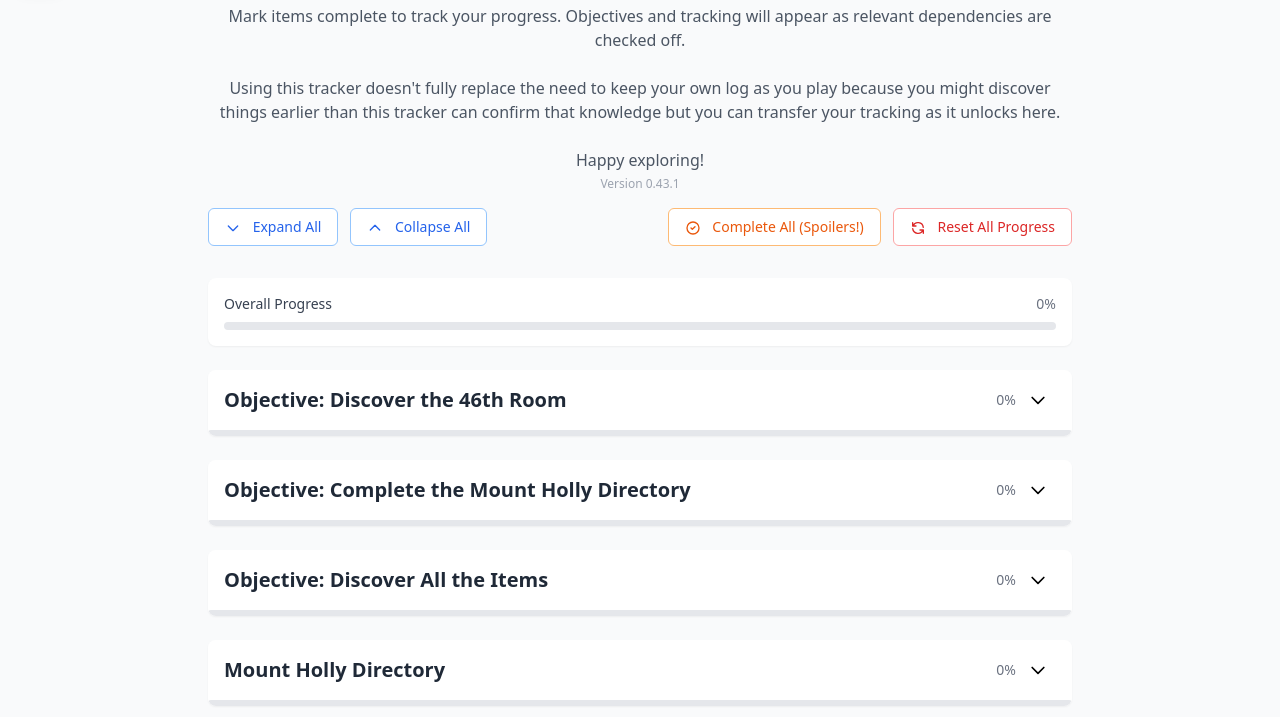
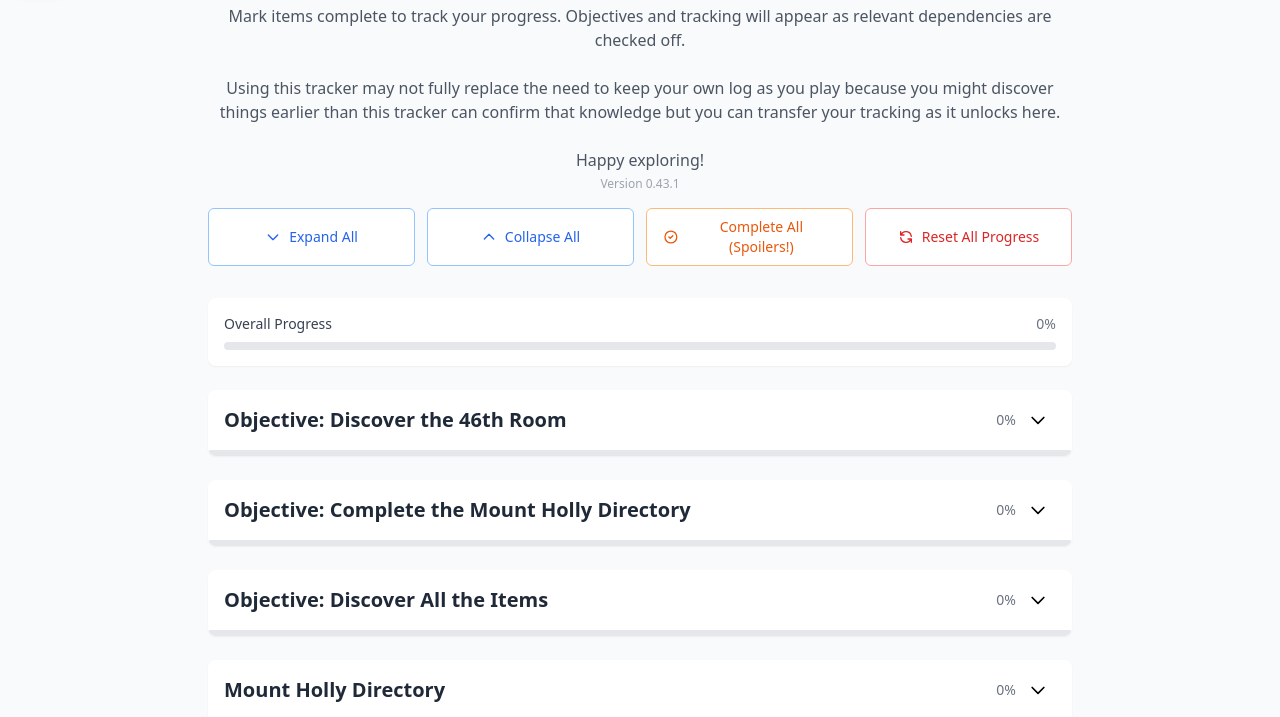
Before and after one commit to juviasuisei/blueprince, a website: page index.html in a window 1280 px wide. Shown: the part 80-797 px from the top of the page. Drawn offline with nearby package versions, Linux system fonts and the light colour scheme.

Commit message:
Add files via upload

```diff
--- a/index.html
+++ b/index.html
@@ -128,7 +128,7 @@
             <p class="text-gray-600">
               Mark items complete to track your progress. Objectives and tracking will appear as relevant
               dependencies are checked off.<br /><br />
-              Using this tracker doesn't fully replace the need to keep your own log as you play because
+              Using this tracker may not fully replace the need to keep your own log as you play because
               you might discover things earlier than this tracker can confirm that knowledge but you can
               transfer your tracking as it unlocks here.<br /><br />
               Happy exploring!
@@ -139,63 +139,66 @@
           </div>
 
           <!-- Action Buttons -->
-          <div class="flex justify-between mt-4 w-full" role="toolbar" aria-label="Application controls">
-            <!-- Expand/Collapse All Buttons (Left-aligned) -->
-            <div class="flex space-x-3">
+          <div class="mt-4 w-full" role="toolbar" aria-label="Application controls">
+            <!-- Button Grid for better mobile layout -->
+            <div class="grid grid-cols-1 sm:grid-cols-2 md:grid-cols-4 gap-3">
+              <!-- Expand All Button -->
               <button
                 @click="expandAllSections()"
                 @keydown.enter="expandAllSections()"
                 @keydown.space.prevent="expandAllSections()"
-                class="px-4 py-2 text-sm font-medium text-blue-600 bg-white border border-blue-300 rounded-md hover:bg-blue-50 hover:border-blue-400 transition-colors focus:outline-none focus:ring-2 focus:ring-blue-500 focus:ring-offset-2"
+                class="px-4 py-2 text-sm font-medium text-blue-600 bg-white border border-blue-300 rounded-md hover:bg-blue-50 hover:border-blue-400 transition-colors focus:outline-none focus:ring-2 focus:ring-blue-500 focus:ring-offset-2 flex items-center justify-center"
                 aria-label="Expand all sections"
               >
-                <svg class="w-4 h-4 inline-block mr-2" fill="none" stroke="currentColor" viewBox="0 0 24 24" aria-hidden="true">
+                <svg class="w-4 h-4 mr-2" fill="none" stroke="currentColor" viewBox="0 0 24 24" aria-hidden="true">
                   <path stroke-linecap="round" stroke-linejoin="round" stroke-width="2" d="M19 9l-7 7-7-7"></path>
                 </svg>
-                Expand All
+                <span>Expand All</span>
               </button>
+
+              <!-- Collapse All Button -->
               <button
                 @click="collapseAllSections()"
                 @keydown.enter="collapseAllSections()"
                 @keydown.space.prevent="collapseAllSections()"
-                class="px-4 py-2 text-sm font-medium text-blue-600 bg-white border border-blue-300 rounded-md hover:bg-blue-50 hover:border-blue-400 transition-colors focus:outline-none focus:ring-2 focus:ring-blue-500 focus:ring-offset-2"
+                class="px-4 py-2 text-sm font-medium text-blue-600 bg-white border border-blue-300 rounded-md hover:bg-blue-50 hover:border-blue-400 transition-colors focus:outline-none focus:ring-2 focus:ring-blue-500 focus:ring-offset-2 flex items-center justify-center"
                 aria-label="Collapse all sections"
               >
-                <svg class="w-4 h-4 inline-block mr-2" fill="none" stroke="currentColor" viewBox="0 0 24 24" aria-hidden="true">
+                <svg class="w-4 h-4 mr-2" fill="none" stroke="currentColor" viewBox="0 0 24 24" aria-hidden="true">
                   <path stroke-linecap="round" stroke-linejoin="round" stroke-width="2" d="M5 15l7-7 7 7"></path>
                 </svg>
-                Collapse All
+                <span>Collapse All</span>
               </button>
-            </div>
-
-            <!-- Complete/Reset Buttons (Right-aligned) -->
-            <div class="flex space-x-3">
+
+              <!-- Complete All Button -->
               <button
                 @click="showCompleteAllConfirm = true"
                 @keydown.enter="showCompleteAllConfirm = true"
                 @keydown.space.prevent="showCompleteAllConfirm = true"
-                class="px-4 py-2 text-sm font-medium text-orange-600 bg-white border border-orange-300 rounded-md hover:bg-orange-50 hover:border-orange-400 transition-colors focus:outline-none focus:ring-2 focus:ring-orange-500 focus:ring-offset-2"
+                class="px-4 py-2 text-sm font-medium text-orange-600 bg-white border border-orange-300 rounded-md hover:bg-orange-50 hover:border-orange-400 transition-colors focus:outline-none focus:ring-2 focus:ring-orange-500 focus:ring-offset-2 flex items-center justify-center"
                 aria-label="Complete all items and reveal all content including spoilers"
                 aria-describedby="complete-all-warning"
               >
-                <svg class="w-4 h-4 inline-block mr-2" fill="none" stroke="currentColor" viewBox="0 0 24 24" aria-hidden="true">
+                <svg class="w-4 h-4 mr-2" fill="none" stroke="currentColor" viewBox="0 0 24 24" aria-hidden="true">
                   <path stroke-linecap="round" stroke-linejoin="round" stroke-width="2" d="M9 12l2 2 4-4m6 2a9 9 0 11-18 0 9 9 0 0118 0z"></path>
                 </svg>
-                Complete All (Spoilers!)
+                <span>Complete All (Spoilers!)</span>
               </button>
               <div id="complete-all-warning" class="sr-only">Warning: This action will reveal all spoilers and secrets</div>
+
+              <!-- Reset All Button -->
               <button
                 @click="showResetConfirm = true"
                 @keydown.enter="showResetConfirm = true"
                 @keydown.space.prevent="showResetConfirm = true"
-                class="px-4 py-2 text-sm font-medium text-red-600 bg-white border border-red-300 rounded-md hover:bg-red-50 hover:border-red-400 transition-colors focus:outline-none focus:ring-2 focus:ring-red-500 focus:ring-offset-2"
+                class="px-4 py-2 text-sm font-medium text-red-600 bg-white border border-red-300 rounded-md hover:bg-red-50 hover:border-red-400 transition-colors focus:outline-none focus:ring-2 focus:ring-red-500 focus:ring-offset-2 flex items-center justify-center"
                 aria-label="Reset all progress and clear all completed items"
                 aria-describedby="reset-warning"
               >
-                <svg class="w-4 h-4 inline-block mr-2" fill="none" stroke="currentColor" viewBox="0 0 24 24" aria-hidden="true">
+                <svg class="w-4 h-4 mr-2" fill="none" stroke="currentColor" viewBox="0 0 24 24" aria-hidden="true">
                   <path stroke-linecap="round" stroke-linejoin="round" stroke-width="2" d="M4 4v5h.582m15.356 2A8.001 8.001 0 004.582 9m0 0H9m11 11v-5h-.581m0 0a8.003 8.003 0 01-15.357-2m15.357 2H15"></path>
                 </svg>
-                Reset All Progress
+                <span>Reset All Progress</span>
               </button>
               <div id="reset-warning" class="sr-only">Warning: This action will permanently delete all progress</div>
             </div>
```
